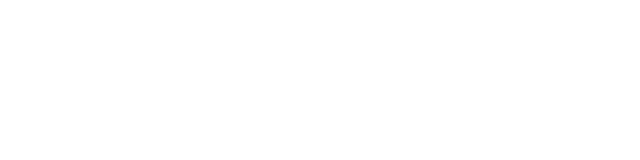
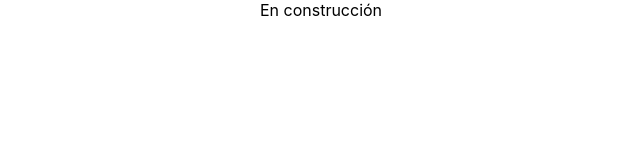
Before and after one commit to SemperFenix/202301-W6CH5-ivan-duran-front, a React (Create React App) app: page / in a window 1280 px wide. Shown: the top 160 px of the page, without its empty margins (319-959 px from the left). Built offline with nearby package versions, Linux system fonts and the light colour scheme.

Commit message:
Update app and test for sonar test

```diff
--- a/src/app/app.tsx
+++ b/src/app/app.tsx
@@ -3,7 +3,7 @@
 import "./App.css";
 
 function App() {
-  return <div className="App"></div>;
+  return <div className="App">En construcción</div>;
 }
 
 export default App;
```
Also changed, not shown: 1 other file (tests, documents, lock files or other folders).
